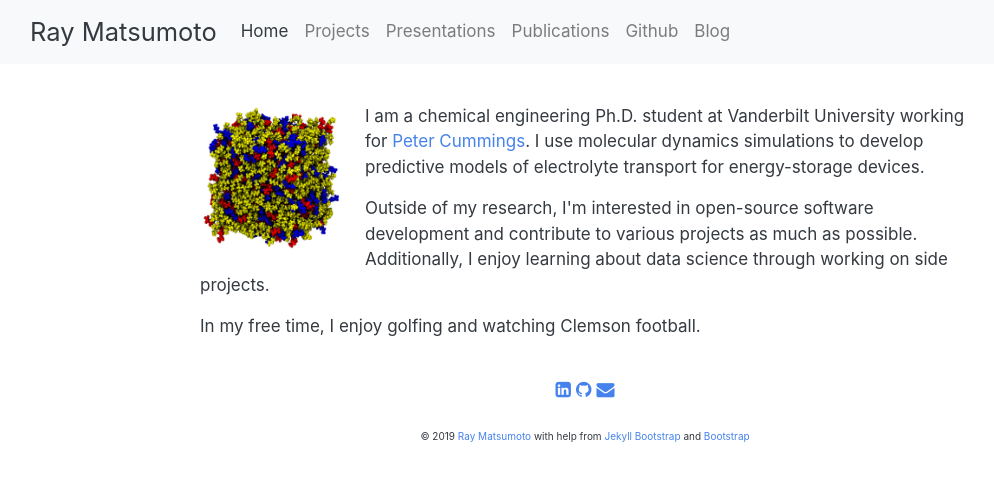
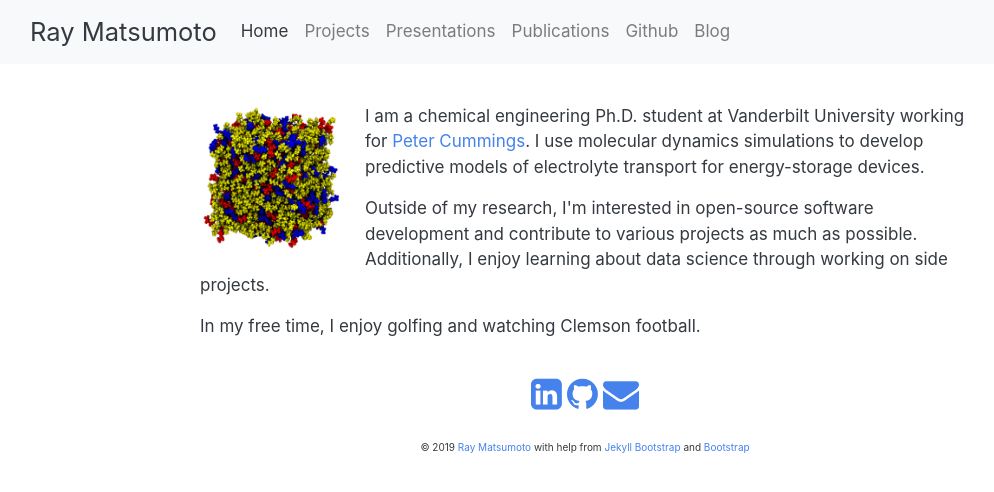
Before and after one commit to rmatsum836/rmatsum836.github.io, a Jekyll site: the page built from index.md, in a window 1280 px wide. Shown: the top 492 px of the page, without its empty margins (55-1049 px from the left). Built offline with Jekyll 4.4.1, drawn with Linux system fonts in a browser that asks for light colours; nearby versions of some CDN libraries.

Commit message:
Make icons bigger

```diff
--- a/_includes/themes/bootstrap-3/bottom.html
+++ b/_includes/themes/bootstrap-3/bottom.html
@@ -6,14 +6,14 @@
       <p class="links">
      <a href="https://www.linkedin.com/in/ray-matsumoto-251a8554/"
         class="btn-icon" target="_blank">
-         <i class="fa fa-linkedin-square fa-1x" aria-hidden="true"></i>
+         <i class="fa fa-linkedin-square fa-2x" aria-hidden="true"></i>
        </a>
      <a href="https://github.com/rmatsum836"
         class="btn-icon" target="_blank">
-         <i class="fa fa-github fa-1x" aria-hidden="true"></i>
+         <i class="fa fa-github fa-2x" aria-hidden="true"></i>
        </a>
      <a href="mailto:ray.a.matsumoto@vanderbilt.edu" class="btn-icon">
-         <i class="fa fa-envelope fa-1x" aria-hidden="true"></i>
+         <i class="fa fa-envelope fa-2x" aria-hidden="true"></i>
        </a>
       </p>
      </div>
```
